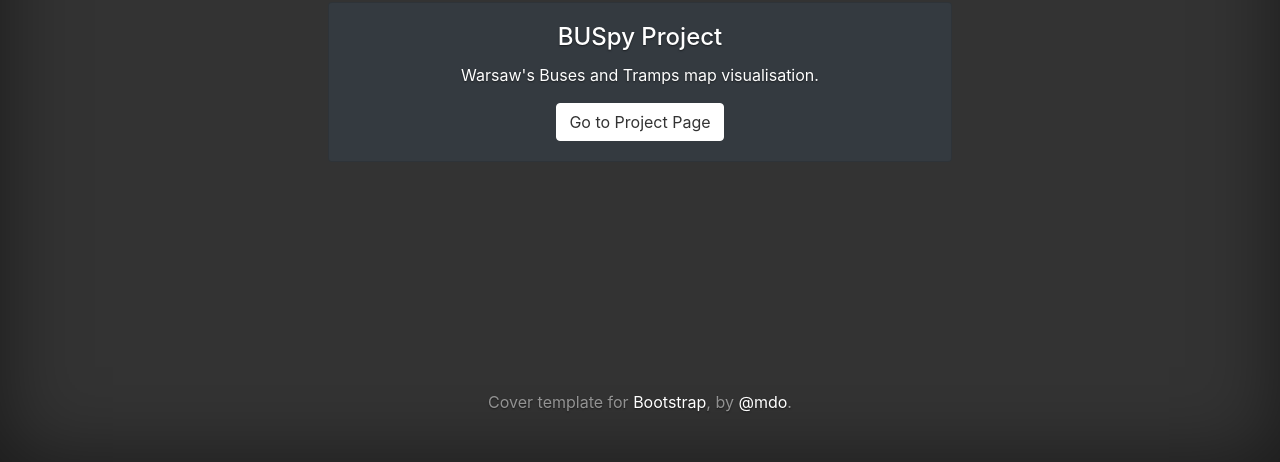
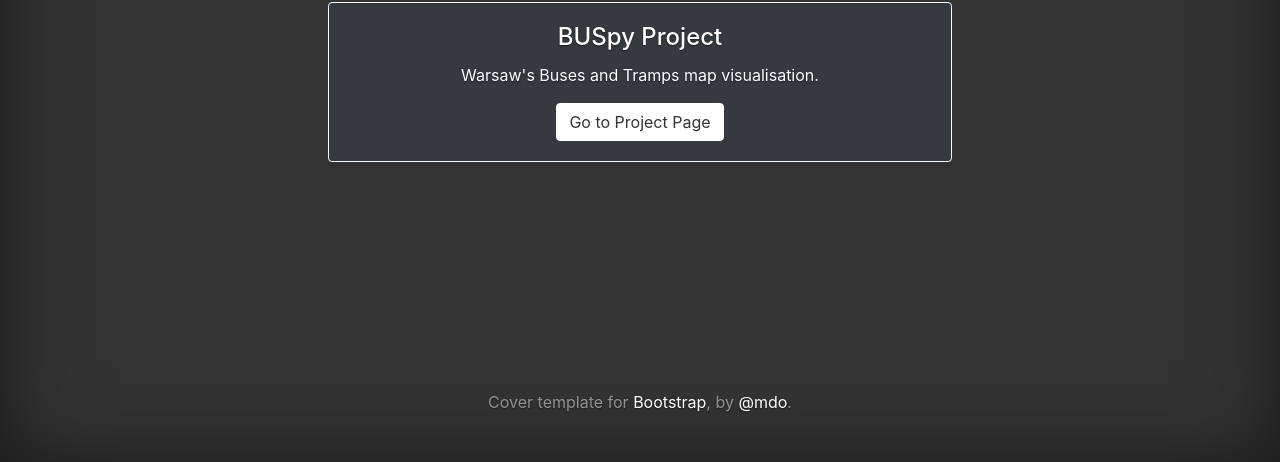
Before and after one commit to equosoftware/equosoftware.github.io, a plain HTML site: page projects.html in a window 1280 px wide. Shown: the part 338-800 px from the top of the page. Drawn offline with nearby package versions, Linux system fonts and the light colour scheme.

Commit message:
Proj card css

```diff
--- a/projects.html
+++ b/projects.html
@@ -26,7 +26,7 @@
                 <main role="main" class="inner cover">
                     <h1 class="cover-heading">EQUO Projects</h1>
                     <div class="card-deck">
-                        <div class="card  text-white bg-dark mb-3">
+                        <div class="card border-light text-white bg-dark mb-3">
                             <div class="card-body">
                                 <h4 class="card-title">BUSpy Project</h4>
                                 <p class="card-text">Warsaw's Buses and Tramps map visualisation.</p>
```
